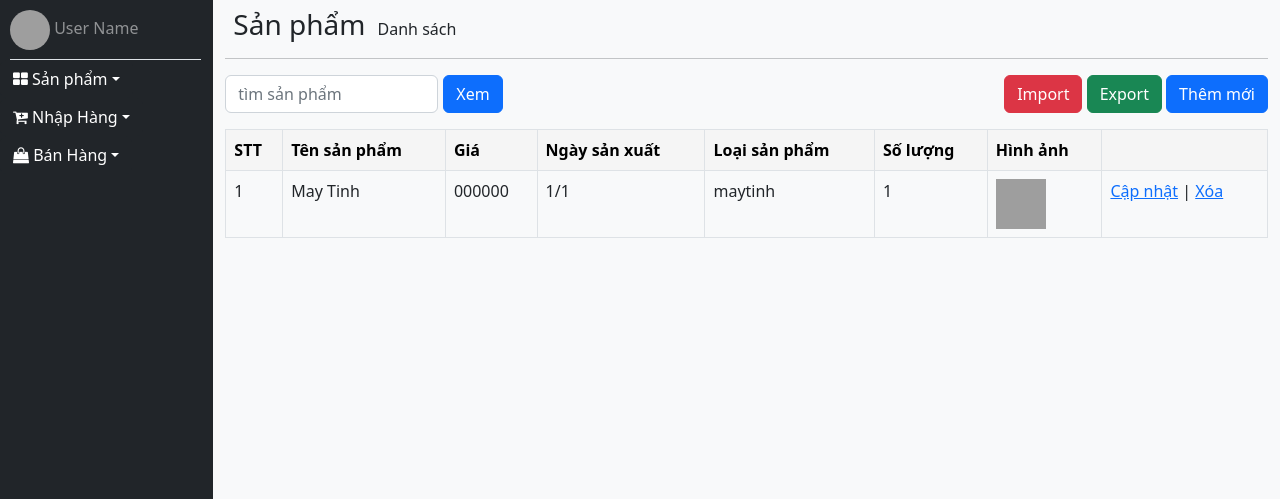
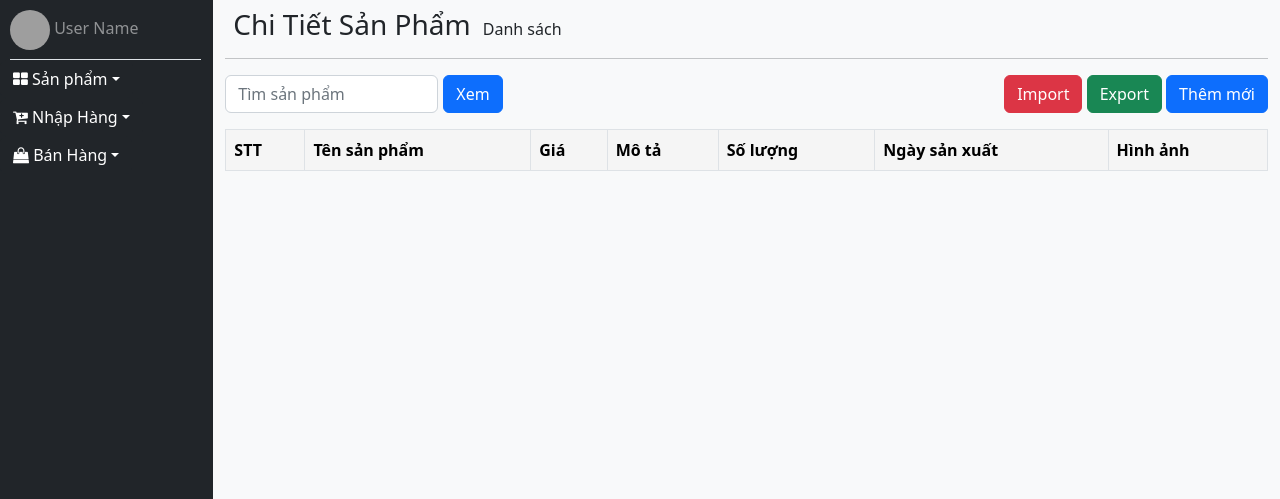
Before and after one commit to NgoPhuocDong/PHP_Project, a PHP site: template Views/SanPham/DanhSach.php in a window 1280 px wide. Shown: the part 56-555 px from the top of the page. Run offline with PHP 8.4, Linux system fonts and the light colour scheme; the template is opened without the code that fills it, so the values that code supplies are empty; grey boxes are pictures that could not be loaded.

Commit message:
Update Views SanPham

```diff
--- a/Views/SanPham/DanhSach.php
+++ b/Views/SanPham/DanhSach.php
@@ -4,7 +4,7 @@
 ?>
 
 <div class="col-md-12 mt-2">
-    <span class="h3 m-2">Sản phẩm</span>
+    <span class="h3 m-2">Chi Tiết Sản Phẩm</span>
     <span>
         Danh sách
     </span>
@@ -17,10 +17,10 @@
             <div class="col-md-4">
                 <div class="row">
                     <div class="col-md-8">
-                    <input type="text" name="" class="form-control" placeholder="tìm sản phẩm" >
+                    <input type="text" name="search" class="form-control" placeholder="Tìm sản phẩm" >
                     </div>
                     <div class="col-md-4" style="padding:0;margin-left:-7px;">
-                        <button class="btn btn-primary">Xem</button>
+                    <input type="submit" value="Xem" name="submit" class="btn btn-primary">
                     </div>
                 </div>
             </div>
@@ -39,53 +39,45 @@
     <table class="table table-condensed table-bordered">
         <tr style="background-color: whitesmoke; color: black; " class="col-6 align-self-center">
             <th>STT</th>
-            <th>
-                Tên sản phẩm
-            </th>
-            <th>
-                Giá
-            </th>
+            <th>Tên sản phẩm</th>
+            <th>Giá</th>
+            <th>Mô tả</th>
+            <th>Số lượng</th>
+            <th>Ngày sản xuất</th>
+            <th>Hình ảnh</th>
+        </tr>
+        <?php
+        if(!empty($result)):
+            $i = 0;
+            foreach ($result as $row) : extract($row);$i++; ?>
+            <tr>
+                <td><?= $i ?></td>
 
-            <th>
-                Ngày sản xuất
-            </th>
-            <th>
-                Loại sản phẩm
-            </th>
-            <th>
-                Số lượng
-            </th>
-            <th>Hình ảnh</th>
-            <th></th>
-        </tr>
-            <tr>
-                <td>1</td>
                 <td>
-                    May Tinh
-                </td>
-                <td>
-                    000000
+                    <?= $row['TenSanPham'] ?>
                 </td>
 
                 <td>
-                    1/1
+                    <?= $row['Gia'] ?>
                 </td>
                 <td>
-                    maytinh
+                    <?= $row['MoTa'] ?>
                 </td>
                 <td>
-                    1
+                    <?= $row['SoLuong'] ?>
                 </td>
                 <td>
-                    <a href="#">
-                        <img src="Data/usernro.png" style="height: 50px; width: 50px; " />
-                    </a>
+                    <?= $row['NgaySanXuat'] ?>
                 </td>
                 <td>
-                    <a href="../SanPham/CapNhat?id='#'">Cập nhật</a> |
-                    <a href="../SanPham/DanhSach?id='#'">Xóa</a>
+                <img src="../Assets/HinhAnhSanPham/<?= $row['HinhAnh'] ?>" alt="img" height="50px" width="50px" >
+                </td>
+                <td>
+                    <a href="../SanPham/CapNhat&id=<?=$row['ID']?>">Cập nhật</a> |
+                    <a href="../SanPham/Xoa&id=<?=$row['ID']?>" onclick="return confirm('Xác nhận xóa !');">Xóa</a>
                 </td>
             </tr>
+            <?php endforeach; endif; ?>
     </table>
 </div>
 
```
Also changed, not shown: Views/SanPham/CapNhat.php (+37 -2 lines), Views/SanPham/ThemMoi.php (+20 -19 lines).
